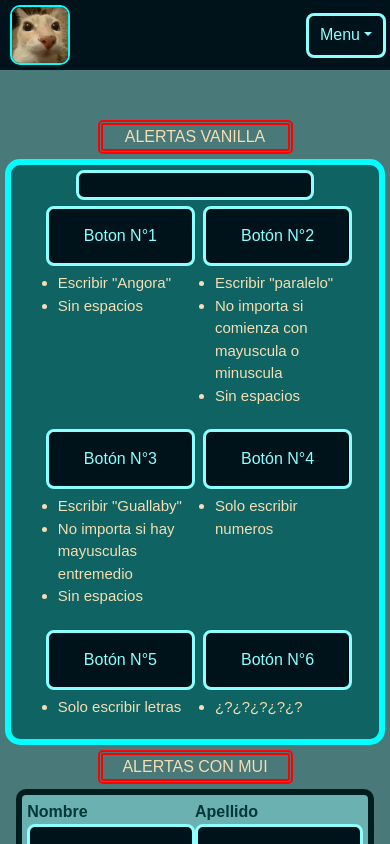
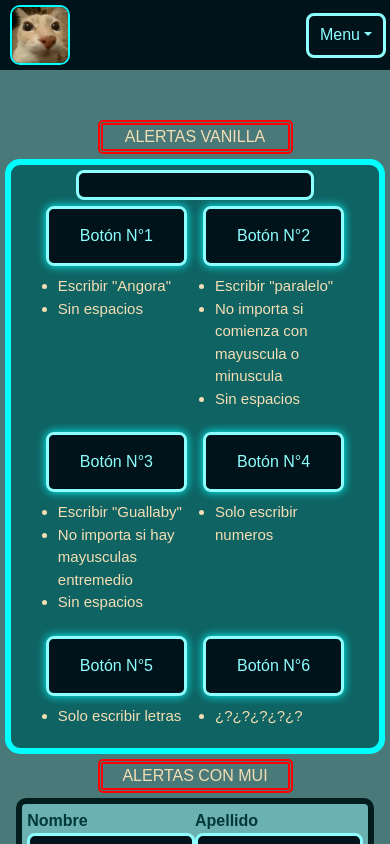
Before and after one commit to JehuCalle/portafolio-react, a React (Create React App) app: page /portafolio-react/Pages/DiferentesAnim in a window 390 px wide. Shown: the top 844 px of the page. Built offline with nearby package versions, Linux system fonts and the light colour scheme; a web font is replaced by a local one.

Commit message:
Lista Proy: Responsive agregado - Proyecto 4: Nueva animacion btn 1 vanilla

```diff
--- a/src/Css/DiferentesAnim.css
+++ b/src/Css/DiferentesAnim.css
@@ -7,19 +7,60 @@
 }
 .estiloBtnDifAnim {
   height: 60px;
-  margin: 6px 4px 6px 4px !important;
-  padding: 3px 6px 3px 6px !important;
+  padding: 0px !important;
+  margin: 0px !important;
   color: rgb(141, 255, 255) !important;
   background-color: rgb(0, 19, 27) !important;
+  box-shadow: 0px 0px 10px aqua;
   border: 3px solid rgb(141, 255, 255) !important;
   border-radius: 8px !important;
   -webkit-border-radius: 8px !important;
   -moz-border-radius: 8px !important;
   -ms-border-radius: 8px !important;
   -o-border-radius: 8px !important;
+  overflow-x: hidden;
   cursor: pointer;
   text-transform: none !important;
+  position: relative;
+
 }
+.contBtn {
+  height: 63px;
+  margin: 6px 4px 6px 4px !important;
+}
+.conTxtBtn {
+  height: 100%;
+  width: 100%;
+  display: flex;
+  justify-content: center;
+  align-items: center;
+}
+.contAnimBtn1 {
+  position: relative;
+  left: -75px;
+}
+.animBtn1 {
+  height: 30px;
+  width: 250px;
+  background-color: aqua;
+  filter: blur(5px);
+  animation-name: Btn1anim;
+  animation-duration: 1s;
+  animation-iteration-count: 1;
+  -webkit-filter: blur(5px);
+}
+@keyframes Btn1anim{
+  0% { }
+  100% {
+    background-color: red !important;
+    transform: rotateZ(100deg) translate(1em, -12em);
+    -webkit-transform: rotateZ(100deg) translate(1em, -12em);
+    -moz-transform: rotateZ(100deg) translate(1em, -12em);
+    -ms-transform: rotateZ(100deg) translate(1em, -12em);
+    -o-transform: rotateZ(100deg) translate(1em, -12em);
+}
+}
+
 .estiloBtnDifAnimCorr {
   border: 3px solid rgb(32, 255, 0) !important;
 }
--- a/src/Css/Inicio.css
+++ b/src/Css/Inicio.css
@@ -117,9 +117,7 @@
   -o-border-radius: 10px;
 }
 .proyectoActivado:hover {
-  color: rgb(77, 177, 177);
-  background-color: rgb(1, 29, 29);
-  border: 5px solid rgb(0, 126, 126);
+  opacity: 50%;
 }
 .proyectoDesactivado {
   color: rgb(141, 255, 255);
@@ -130,7 +128,7 @@
 }
 
 .proyectoN1 {
-  height: 250px;
+  height: 280px;
   width: 100% ;
   display: flex;
   flex-direction: column;
@@ -139,7 +137,7 @@
   background-color: red;
 }
 .proyectoN2 {
-  height: 250px;
+  height: 280px;
   width: 100% ;
   display: flex;
   flex-direction: column;
@@ -148,7 +146,7 @@
   background-color: rgb(36, 124, 109);
 }
 .proyectoN3 {
-  height: 250px;
+  height: 280px;
   width: 100% ;
   display: flex;
   flex-direction: column;
@@ -157,7 +155,7 @@
   background-color: rgb(14, 100, 116);
 }
 .proyectoN4 {
-  height: 250px;
+  height: 280px;
   width: 100% ;
   display: flex;
   flex-direction: column;
@@ -166,7 +164,7 @@
   background-color: rgb(71, 175, 170);
 }
 .proyectoN5 {
-  height: 250px;
+  height: 280px;
   width: 100% ;
   display: flex;
   flex-direction: column;
@@ -175,13 +173,18 @@
   background-color: rgb(138, 1, 1);
 }
 .proyectoN6 {
-  height: 250px;
+  height: 280px;
   width: 100% ;
   display: flex;
   flex-direction: column;
   justify-content: center;
   align-items: center;
   background-color: rgb(61, 21, 21);
+}
+
+.imgLogoProy {
+  height: 40px;
+  width: 40px;
 }
 
 /* HERRAMIENTAS HERRAMIENTAS HERRAMIENTAS HERRAMIENTAS HERRAMIENTAS HERRAMIENTAS HERRAMIENTAS HERRAMIENTAS */
--- a/src/Pages/DiferentesAnim.jsx
+++ b/src/Pages/DiferentesAnim.jsx
@@ -32,8 +32,10 @@ function DiferentesAnim(){
 
 /* BTN 1 BTN 1 BTN 1 BTN 1 BTN 1 BTN 1 */
 
+  const refAnimBtn1 = useRef(null);
+
   const btnIzq1 = () => {
-
+    refAnimBtn1.current.classList.add('animBtn1');
     if (inputAlmacenado.current.value === 'Angora') {
       alertaAlmacenada.current.textContent = 'Bien hecho, botón N°1 completado!!!';
       setCumpleCondicion(true);
@@ -43,6 +45,10 @@ function DiferentesAnim(){
       setCumpleCondicion(false);
       setOcultarAlertONo(false);
     }
+
+    setTimeout(()=>{
+      refAnimBtn1.current.classList.remove('animBtn1');
+    },500)
   };
 
 /* BTN 2 BTN 2 BTN 2 BTN 2 BTN 2 BTN 2 */
@@ -465,11 +471,22 @@ const handleClose = (event, reason) => {
 
               <div className="contContBotones col-12">
                 <div className="contBotones col-5">
+                  <div className="contBtn">
                     <button
                       className="estiloBtnDifAnim col-12"
-                    onClick={btnIzq1}
-                    >Boton N°1
+                      onClick={btnIzq1}>
+                      <div className="conTxtBtn">
+                        <text>Botón N°1</text>
+                      </div>
+                      <div className="contAnimBtn1">
+                        <div
+                          className=""
+                          ref={refAnimBtn1}>
+                          a
+                        </div>
+                      </div>
                     </button>
+                  </div>
                   <ul className="paddingUl">
                     <li className="tamañoLi">
                       Escribir "Angora"
@@ -482,11 +499,21 @@ const handleClose = (event, reason) => {
 
 
                 <div className="contBotones col-5">
+                  <div className="contBtn">
                     <button
                       className="estiloBtnDifAnim col-12"
                       onClick={btnIzq2}>
-                      Botón N°2
+                      <div className="conTxtBtn">
+                        <text>Botón N°2</text>
+                      </div>
+                      <div className="contAnimBtn2">
+                        <div
+                          className="">
+                          a
+                        </div>
+                      </div>
                     </button>
+                  </div>
                   <ul className="paddingUl">
                     <li className="tamañoLi">
                       Escribir "paralelo"
@@ -504,11 +531,21 @@ const handleClose = (event, reason) => {
 
               <div className="contContBotones col-12">
                 <div className="contBotones col-5">
+                  <div className="contBtn">
                     <button
                       className="estiloBtnDifAnim col-12"
                       onClick={btnIzq3}>
-                      Botón N°3
+                      <div className="conTxtBtn">
+                        <text>Botón N°3</text>
+                      </div>
+                      <div className="contAnimBtn3">
+                        <div
+                          className="">
+                          a
+                        </div>
+                      </div>
                     </button>
+                  </div>
                   <ul className="paddingUl">
                     <li className="tamañoLi">
                       Escribir "Guallaby"
@@ -524,11 +561,21 @@ const handleClose = (event, reason) => {
 
 
                 <div className="contBotones col-5">
+                  <div className="contBtn">
                     <button
                       className="estiloBtnDifAnim col-12"
                       onClick={btnIzq4}>
-                    Botón N°4
+                      <div className="conTxtBtn">
+                        <text>Botón N°4</text>
+                      </div>
+                      <div className="contAnimBtn4">
+                        <div
+                          className="">
+                          a
+                        </div>
+                      </div>
                     </button>
+                  </div>
                   <ul className="paddingUl">
                     <li className="tamañoLi">
                       Solo escribir numeros
@@ -540,11 +587,21 @@ const handleClose = (event, reason) => {
 
               <div className="contContBotones col-12">
                 <div className="contBotones col-5">
+                  <div className="contBtn">
                     <button
                       className="estiloBtnDifAnim col-12"
                       onClick={btnIzq5}>
-                      Botón N°5
+                      <div className="conTxtBtn">
+                        <text>Botón N°5</text>
+                      </div>
+                      <div className="contAnimBtn5">
+                        <div
+                          className="">
+                          a
+                        </div>
+                      </div>
                     </button>
+                  </div>
                   <ul className="paddingUl">
                     <li className="tamañoLi">
                       Solo escribir letras
@@ -554,12 +611,21 @@ const handleClose = (event, reason) => {
 
 
                 <div className="contBotones col-5">
+                  <div className="contBtn">
                     <button
                       className="estiloBtnDifAnim col-12"
-                    onClick={btnIzq6}
-                    disabled={btn6Activado}>
-                      Botón N°6
+                      onClick={btnIzq6}>
+                      <div className="conTxtBtn">
+                        <text>Botón N°6</text>
+                      </div>
+                      <div className="contAnimBtn6">
+                        <div
+                          className="">
+                          a
+                        </div>
+                      </div>
                     </button>
+                  </div>
                   <ul className="paddingUl">
                     <li className="tamañoLi">
                       ¿?¿?¿?¿?¿?
```
Also changed, not shown: src/Pages/Inicio.jsx (+89 -18 lines). Lines whose indentation alone changed are shown as unchanged.
